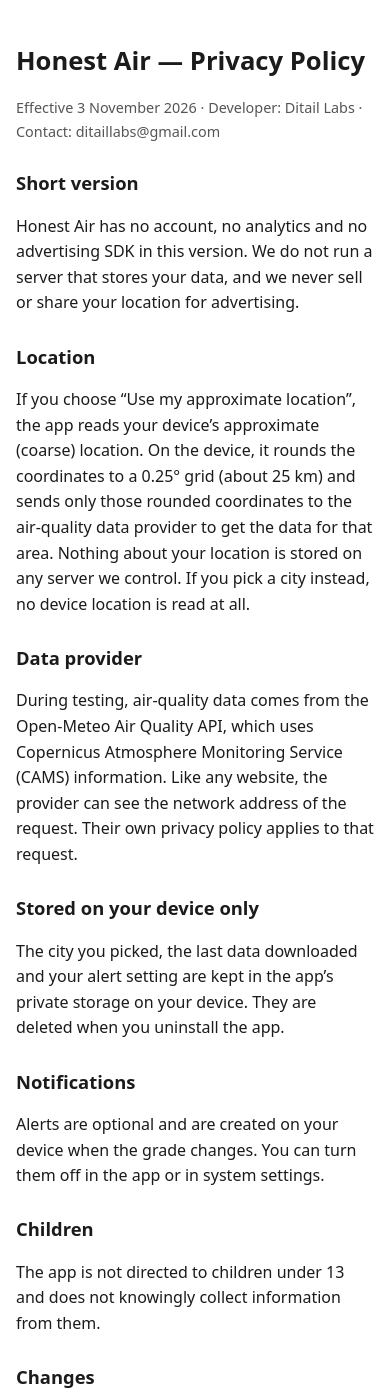
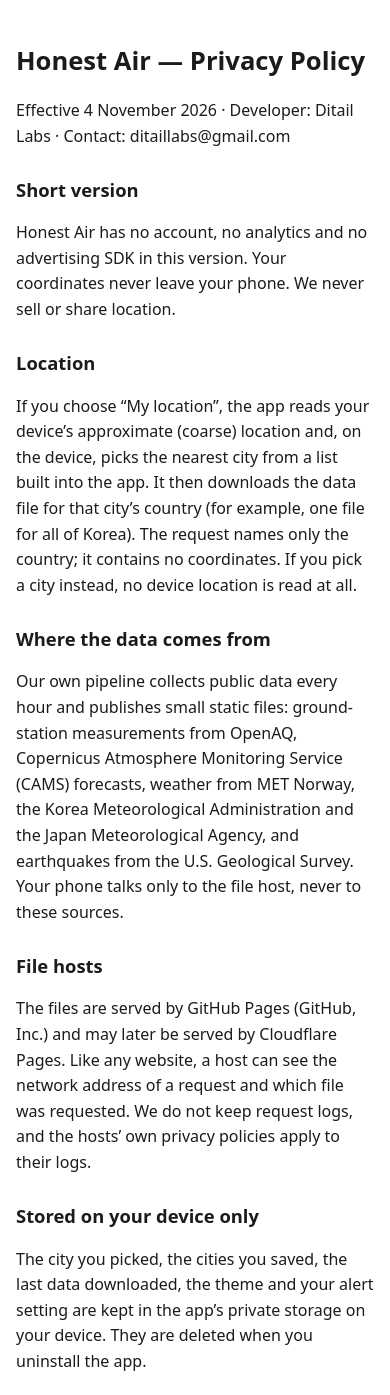
Before and after one commit to ditailgptwork/ditailgptwork.github.io, a plain HTML site: page honest-air/privacy.html in a window 390 px wide. Shown: the top 1395 px of the page. Drawn offline with Linux system fonts and the light colour scheme.

Commit message:
Honest Air privacy policy for v0.3: coordinates stay on the phone, only a country file is requested
Co-Authored-By: Claude Opus 5.5 <noreply@anthropic.com>
Claude-Session: https://claude.ai/code/session_018xKxepXi8MWWDM2CtidDMq

```diff
--- a/honest-air/privacy.html
+++ b/honest-air/privacy.html
@@ -13,20 +13,24 @@
 </style>
 </head>
 <body>
+<main>
 <h1>Honest Air — Privacy Policy</h1>
-<p class="muted">Effective 3 November 2026 · Developer: Ditail Labs · Contact: ditaillabs@gmail.com</p>
+<p class="meta">Effective 4 November 2026 · Developer: Ditail Labs · Contact: ditaillabs@gmail.com</p>
 
 <h2>Short version</h2>
-<p>Honest Air has no account, no analytics and no advertising SDK in this version. We do not run a server that stores your data, and we never sell or share your location for advertising.</p>
+<p>Honest Air has no account, no analytics and no advertising SDK in this version. Your coordinates never leave your phone. We never sell or share location.</p>
 
 <h2>Location</h2>
-<p>If you choose “Use my approximate location”, the app reads your device’s approximate (coarse) location. On the device, it rounds the coordinates to a 0.25° grid (about 25 km) and sends only those rounded coordinates to the air-quality data provider to get the data for that area. Nothing about your location is stored on any server we control. If you pick a city instead, no device location is read at all.</p>
+<p>If you choose “My location”, the app reads your device’s approximate (coarse) location and, on the device, picks the nearest city from a list built into the app. It then downloads the data file for that city’s country (for example, one file for all of Korea). The request names only the country; it contains no coordinates. If you pick a city instead, no device location is read at all.</p>
 
-<h2>Data provider</h2>
-<p>During testing, air-quality data comes from the Open-Meteo Air Quality API, which uses Copernicus Atmosphere Monitoring Service (CAMS) information. Like any website, the provider can see the network address of the request. Their own privacy policy applies to that request.</p>
+<h2>Where the data comes from</h2>
+<p>Our own pipeline collects public data every hour and publishes small static files: ground-station measurements from OpenAQ, Copernicus Atmosphere Monitoring Service (CAMS) forecasts, weather from MET Norway, the Korea Meteorological Administration and the Japan Meteorological Agency, and earthquakes from the U.S. Geological Survey. Your phone talks only to the file host, never to these sources.</p>
+
+<h2>File hosts</h2>
+<p>The files are served by GitHub Pages (GitHub, Inc.) and may later be served by Cloudflare Pages. Like any website, a host can see the network address of a request and which file was requested. We do not keep request logs, and the hosts’ own privacy policies apply to their logs.</p>
 
 <h2>Stored on your device only</h2>
-<p>The city you picked, the last data downloaded and your alert setting are kept in the app’s private storage on your device. They are deleted when you uninstall the app.</p>
+<p>The city you picked, the cities you saved, the last data downloaded, the theme and your alert setting are kept in the app’s private storage on your device. They are deleted when you uninstall the app.</p>
 
 <h2>Notifications</h2>
 <p>Alerts are optional and are created on your device when the grade changes. You can turn them off in the app or in system settings.</p>
@@ -36,5 +40,6 @@
 
 <h2>Changes</h2>
 <p>If a future version adds advertising or changes how data is handled, this page will be updated before that version is released, and the date above will change.</p>
+</main>
 </body>
 </html>
```
